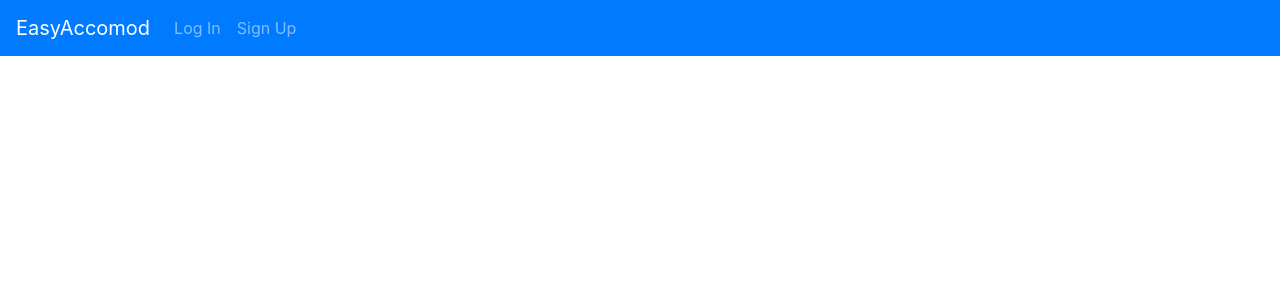
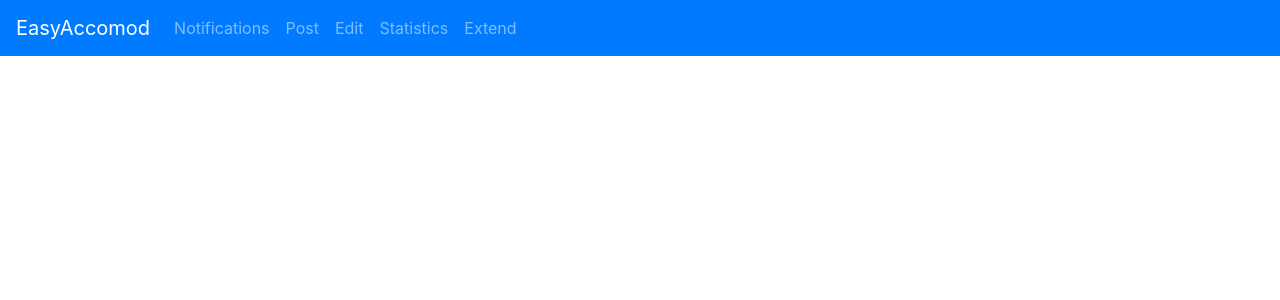
Before and after one commit to lamte1234/front-end-easyAccomod, a React (Create React App) app: page /users/owner/1 in a window 1280 px wide. Shown: the top 300 px of the page. Built offline with nearby package versions, Linux system fonts and the light colour scheme.

Commit message:
Update users workspace interfaces (after login)

```diff
--- a/src/App.js
+++ b/src/App.js
@@ -2,21 +2,24 @@ import './App.css';
 import 'bootstrap/dist/css/bootstrap.min.css';
 import { BrowserRouter as Router, Route} from 'react-router-dom';
 
-import Navbar from './components/navbar.component';
 import Login from './components/login.component';
 import Signup from './components/signup.component';
 import RenterSU from './components/signup/renter.component';
-import OwnerSU from './components/signup/owner.component'
+import OwnerSU from './components/signup/owner.component';
+import RenterWS from './components/workspace/renter.component';
+import OwnerWS from './components/workspace/owner.component';
+import AdminWS from './components/workspace/admin.component';
 
 function App() {
   return (
     <Router>
-      <Navbar />
-      <br />
       <Route path='/login/' exact component={Login}></Route>
       <Route path='/signup/' exact component={Signup}></Route>
       <Route path='/signup/renter/' exact component={RenterSU}></Route>
       <Route path='/signup/owner/' exact component={OwnerSU}></Route>
+      <Route path='/users/renter/:id' exact component={RenterWS}></Route>
+      <Route path='/users/owner/:id' exact component={OwnerWS}></Route>
+      <Route path='/users/admin/:id' exact component={AdminWS}></Route>
     </Router>
   );
 }
--- a/src/components/login.component.js
+++ b/src/components/login.component.js
@@ -1,4 +1,5 @@
 import React, { Component } from 'react';
+import Navbar from './navbar.component';
 import axios from 'axios';
 
 export default class Login extends Component {
@@ -53,7 +54,7 @@ export default class Login extends Component {
             };
 
             if(res.data.email){
-                window.location = '/';  //handle user page have every thing of user in res.data
+                window.location = '/users' + res.data.user_type + res.data._id;  //handle user page have every thing of user in res.data
             };
         });
     }
@@ -62,6 +63,8 @@ export default class Login extends Component {
     render() {
         return (
             <div>
+                <Navbar />
+                <br />
                 {
                     this.state.errors.map((err,index) =>
                     <div className='alert alert-danger' key={index}>{err}</div>)
--- a/src/components/signup.component.js
+++ b/src/components/signup.component.js
@@ -1,10 +1,13 @@
 import React, {Component} from 'react';
+import Navbar from './navbar.component';
 import {Link} from 'react-router-dom';
 
 export default class Signup extends Component {
     render() {
         return(
             <div>
+                <Navbar />
+                <br />
                 <Link to="/signup/renter" className="nav-link">Renter</Link>
                 <Link to="/signup/owner" className="nav-link">Owner</Link>
             </div>
--- a/src/components/signup/owner.component.js
+++ b/src/components/signup/owner.component.js
@@ -1,4 +1,5 @@
 import React, { Component } from 'react';
+import Navbar from '../navbar.component';
 import axios from 'axios';
 
 export default class OwnerSU extends Component {
@@ -83,7 +84,7 @@ export default class OwnerSU extends Component {
             };
 
             if (res.data.email) {
-                window.location = '/';  //handle user page have every thing of user in res.data
+                window.location = '/login';  //handle user page have every thing of user in res.data
             };
         });
     }
@@ -91,6 +92,8 @@ export default class OwnerSU extends Component {
     render() {
         return (
             <div>
+                <Navbar />
+                <br />
                 {
                     this.state.errors.map((err, index) =>
                         <div className='alert alert-danger' key={index}>{err}</div>)
--- a/src/components/signup/renter.component.js
+++ b/src/components/signup/renter.component.js
@@ -1,4 +1,5 @@
 import React, { Component } from 'react';
+import Navbar from '../navbar.component';
 import axios from 'axios';
 
 export default class RenterSU extends Component {
@@ -59,7 +60,7 @@ export default class RenterSU extends Component {
             };
 
             if (res.data.email) {
-                window.location = '/';  //handle user page have every thing of user in res.data
+                window.location = '/login';  //handle user page have every thing of user in res.data
             };
         });
     };
@@ -68,6 +69,8 @@ export default class RenterSU extends Component {
     render() {
         return (
             <div>
+                <Navbar />
+                <br />
                 {
                     this.state.errors.map((err, index) =>
                         <div className='alert alert-danger' key={index}>{err}</div>)
--- /dev/null
+++ b/src/components/workspace/admin.component.js
@@ -0,0 +1,40 @@
+import React, { Component } from 'react';
+import { Link } from 'react-router-dom';
+
+function Nav() {
+    // sửa to attrs ở Link tag
+    return(
+    <nav className="navbar navbar-dark bg-primary navbar-expand-lg">
+        <Link to="/users/renter" className="navbar-brand">EasyAccomod</Link>
+        <div className="collpase navbar-collapse">
+            <ul className="navbar-nav mr-auto">
+                <li className="navbar-item">
+                    <Link to="/users/renter" className="nav-link">Notifications</Link>
+                </li>
+                <li className="navbar-item">
+                    <Link to="/users/renter" className="nav-link">Manage Posts</Link>
+                </li>
+                <li className="navbar-item">
+                    <Link to="/users/renter" className="nav-link">Manage Accounts</Link>
+                </li>
+                <li className="navbar-item">
+                    <Link to="/users/renter" className="nav-link">Statistics</Link>
+                </li>
+            </ul>
+        </div>
+    </nav>
+    );
+}
+
+export default class AdminWS extends Component {
+
+
+    render() {
+        return (
+            <div>
+                <Nav></Nav>
+            </div>
+        )
+    }
+
+}
--- /dev/null
+++ b/src/components/workspace/owner.component.js
@@ -0,0 +1,43 @@
+import React, { Component } from 'react';
+import { Link } from 'react-router-dom';
+
+function Nav() {
+    // sửa to attrs ở Link tag
+    return(
+    <nav className="navbar navbar-dark bg-primary navbar-expand-lg">
+        <Link to="/users/renter" className="navbar-brand">EasyAccomod</Link>
+        <div className="collpase navbar-collapse">
+            <ul className="navbar-nav mr-auto">
+                <li className="navbar-item">
+                    <Link to="/users/renter" className="nav-link">Notifications</Link>
+                </li>
+                <li className="navbar-item">
+                    <Link to="/users/renter" className="nav-link">Post</Link>
+                </li>
+                <li className="navbar-item">
+                    <Link to="/users/renter" className="nav-link">Edit</Link>
+                </li>
+                <li className="navbar-item">
+                    <Link to="/users/renter" className="nav-link">Statistics</Link>
+                </li>
+                <li className="navbar-item">
+                    <Link to="/users/renter" className="nav-link">Extend</Link>
+                </li>
+            </ul>
+        </div>
+    </nav>
+    );
+}
+
+export default class OwnerWS extends Component {
+
+
+    render() {
+        return (
+            <div>
+                <Nav></Nav>
+            </div>
+        )
+    }
+
+}
--- /dev/null
+++ b/src/components/workspace/renter.component.js
@@ -0,0 +1,33 @@
+import React, { Component } from 'react';
+import { Link } from 'react-router-dom';
+
+function Nav() {
+    return(
+    <nav className="navbar navbar-dark bg-primary navbar-expand-lg">
+        <Link to="/users/renter" className="navbar-brand">EasyAccomod</Link>
+        <div className="collpase navbar-collapse">
+            <ul className="navbar-nav mr-auto">
+                <li className="navbar-item">
+                    <Link to="/users/renter" className="nav-link">Search</Link>
+                </li>
+                <li className="navbar-item">
+                    <Link to="/users/renter" className="nav-link">Wish-list</Link>
+                </li>
+            </ul>
+        </div>
+    </nav>
+    );
+}
+
+export default class RenterWS extends Component {
+
+
+    render() {
+        return (
+            <div>
+                <Nav></Nav>
+            </div>
+        )
+    }
+
+}
```
Also changed, not shown: 1 other file (tests, documents, lock files or other folders).
